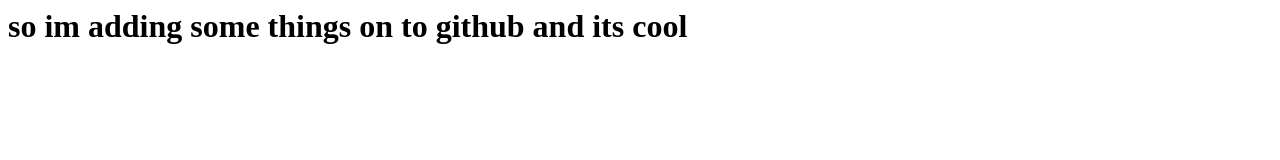
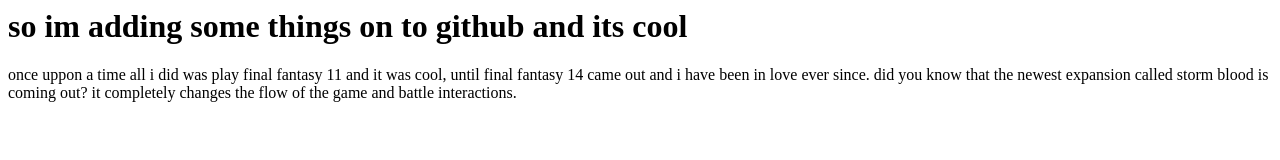
Before and after one commit to ianmitch90/Git-skills, a plain HTML site: page index.html in a window 1280 px wide. Drawn offline with Linux system fonts and the light colour scheme.

Commit message:
ok so now theres a branched version

```diff
--- a/index.html
+++ b/index.html
@@ -1 +1,2 @@
 <h1>so im adding some things on to github and its cool </h1>
+<p> once uppon a time all i did was play final fantasy 11 and it was cool, until final fantasy 14 came out and i have been in love ever since. did you know that the newest expansion called storm blood is coming out? it completely changes the flow of the game and battle interactions.</p>
```
